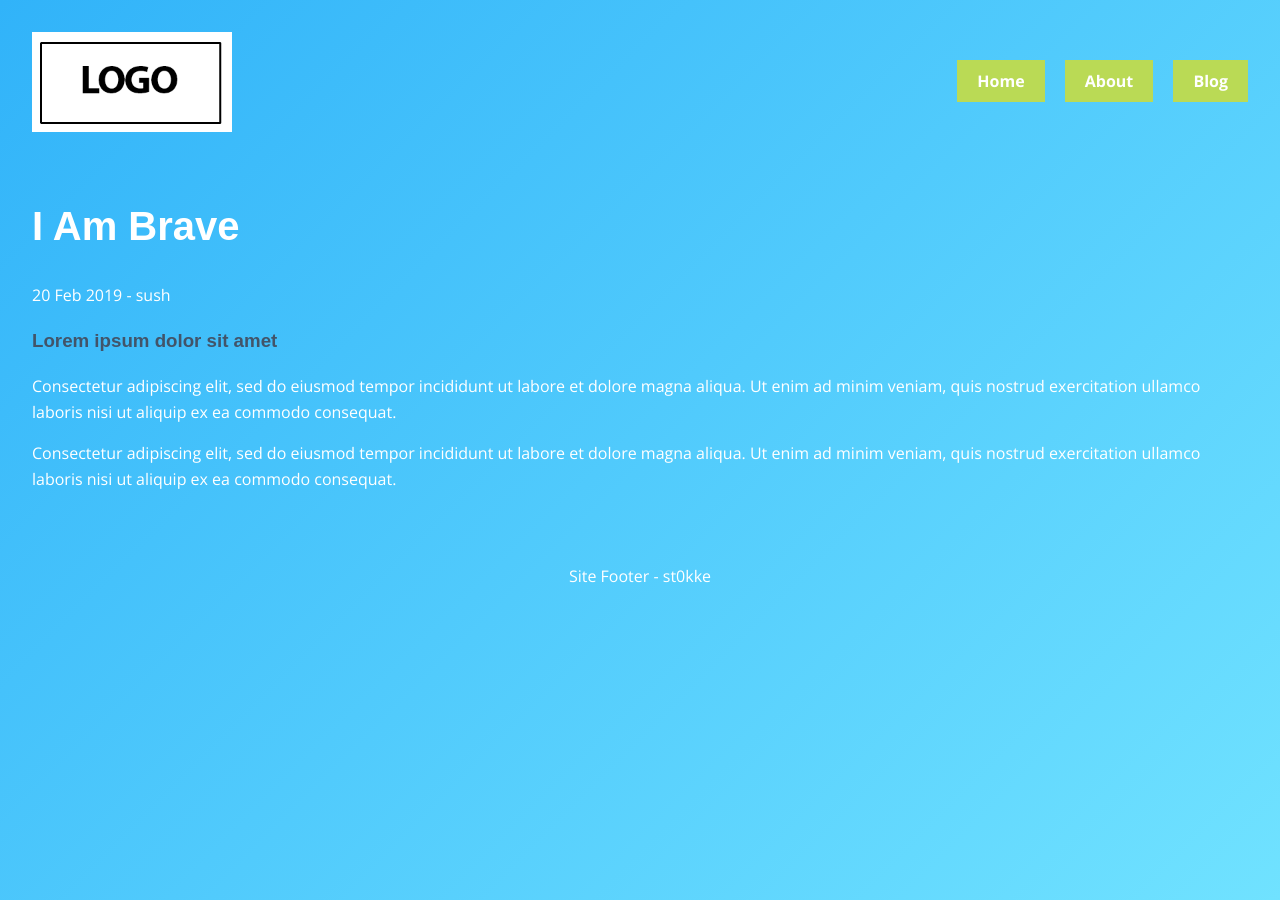
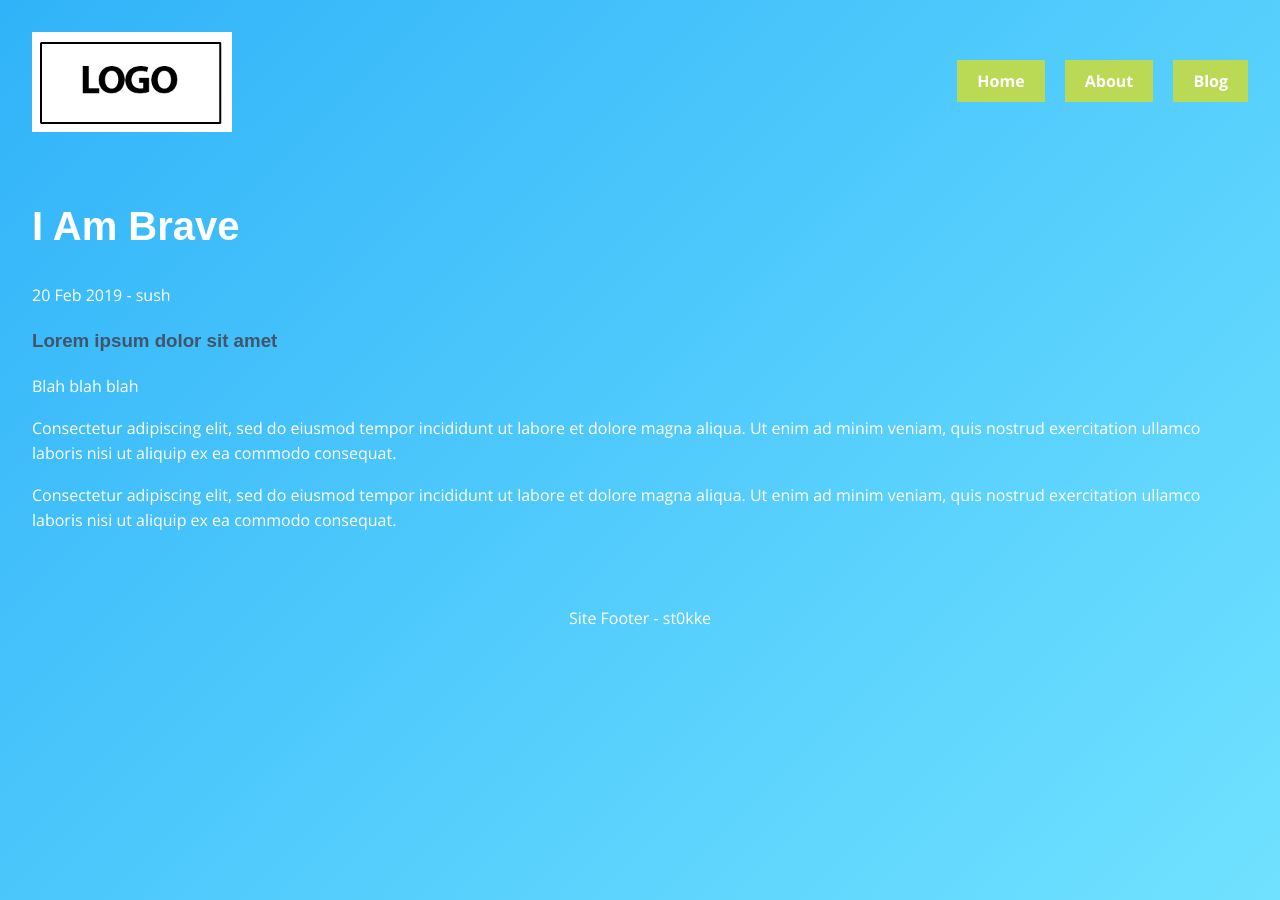
Before and after one commit to st0kke/jammy, a Jekyll site: the page built from _posts/2019-02-20-i-am-brave.md, in a window 1280 px wide. Built offline with Jekyll 4.4.1, drawn with Linux system fonts in a browser that asks for light colours; some web fonts are replaced.

Commit message:
Updated I Am Brave

```diff
--- a/_posts/2019-02-20-i-am-brave.md
+++ b/_posts/2019-02-20-i-am-brave.md
@@ -1,12 +1,14 @@
 ---
 title: I Am Brave
 date: 2019-02-20 00:00:00 Z
+author: sush
 layout: post
-author: sush
 ---
 
 ### Lorem ipsum dolor sit amet
 
+Blah blah blah
+
 Consectetur adipiscing elit, sed do eiusmod tempor incididunt ut labore et dolore magna aliqua. Ut enim ad minim veniam, quis nostrud exercitation ullamco laboris nisi ut aliquip ex ea commodo consequat.
 
 Consectetur adipiscing elit, sed do eiusmod tempor incididunt ut labore et dolore magna aliqua. Ut enim ad minim veniam, quis nostrud exercitation ullamco laboris nisi ut aliquip ex ea commodo consequat.
```
